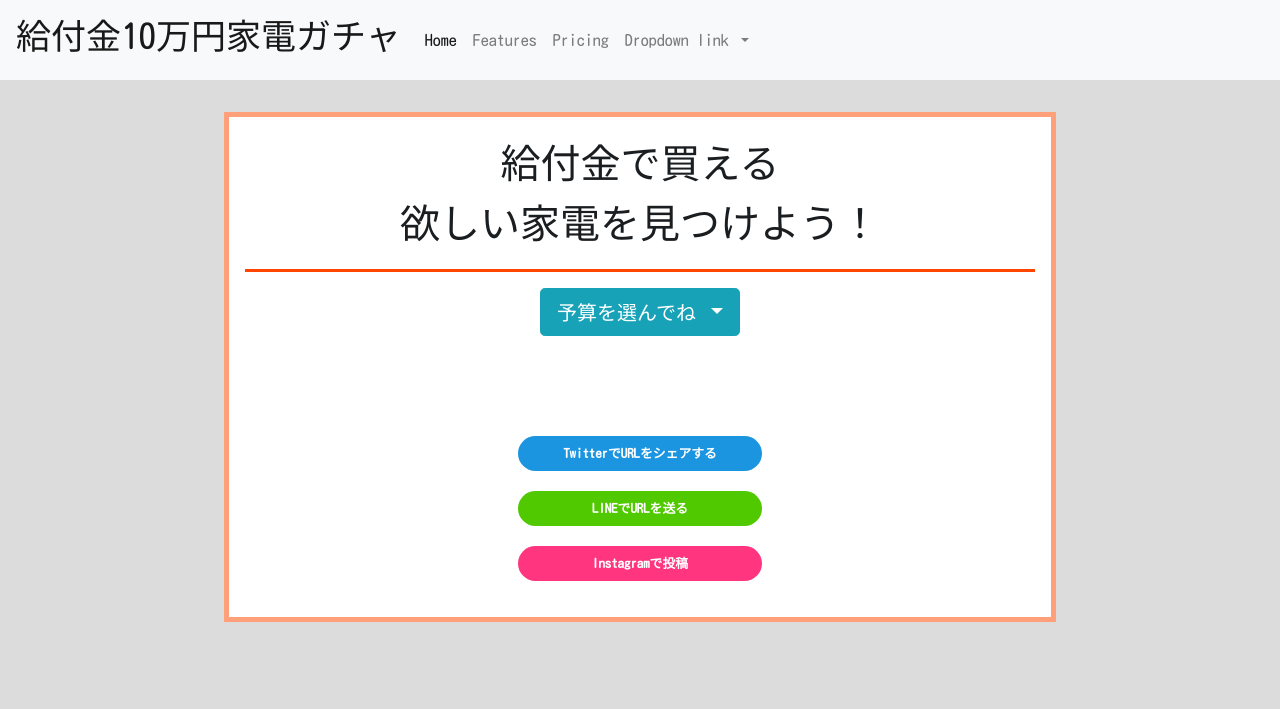
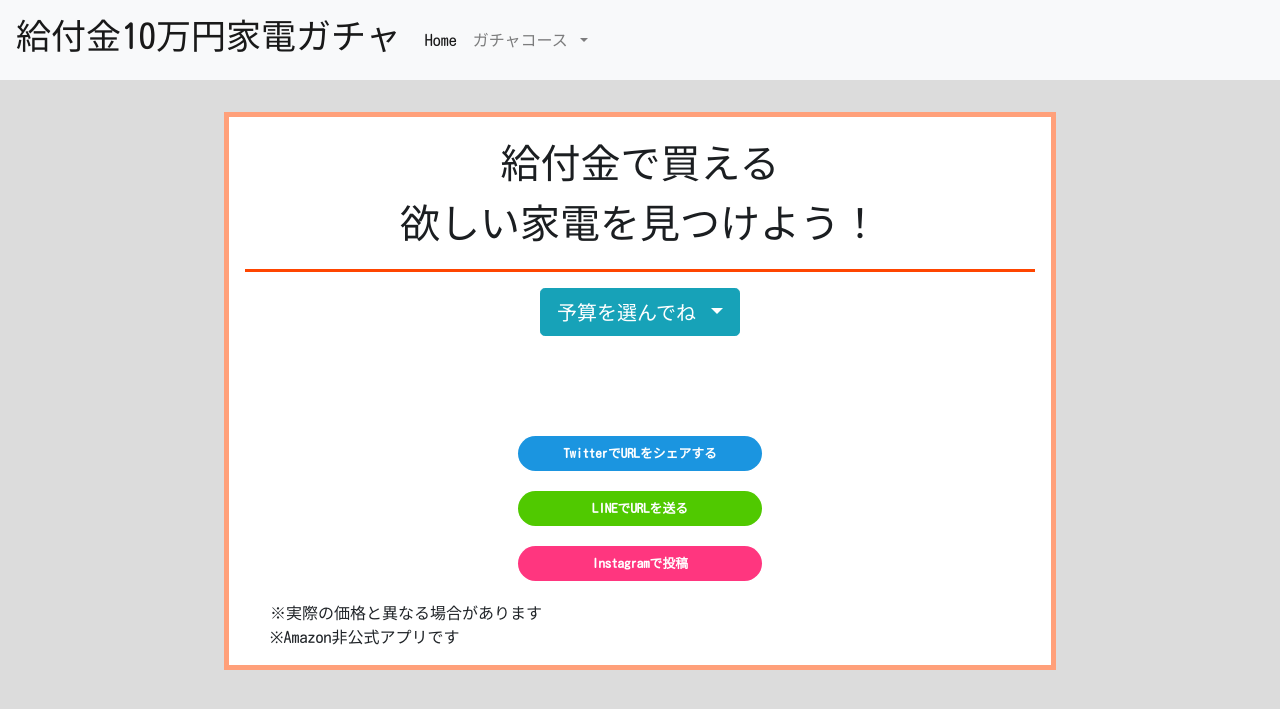
Before and after one commit to fuppappa/kadengacha, a Flask app: page / in a window 1280 px wide. Shown: the top 709 px of the page. Run offline with Flask 2, Linux system fonts and the light colour scheme; some libraries are stand-ins or nearby versions.

Commit message:
fix index.html

```diff
--- a/application_server/application/morison_server.py
+++ b/application_server/application/morison_server.py
@@ -9,7 +9,7 @@ def load():
     return render_template("loading.html")
 
 
-@app.route('/test2')
+@app.route('/take', methods=["GET"])
 def test2():
     user_budget = request.args.get('budget')
     products = []
@@ -82,7 +82,7 @@ def show_entries():
     return render_template("index.html")
 
 
-@app.route('/take', methods=['GET'])
+@app.route('/take2', methods=['GET'])
 def add_entry():
     products = []
     message = "あなたの買うべき物を探しました！" + "\n" + "\n"
--- a/application_server/application/templates/index.html
+++ b/application_server/application/templates/index.html
@@ -12,6 +12,8 @@
           integrity="sha384-Vkoo8x4CGsO3+Hhxv8T/Q5PaXtkKtu6ug5TOeNV6gBiFeWPGFN9MuhOf23Q9Ifjh" crossorigin="anonymous">
 
     <script src="http://ajax.googleapis.com/ajax/libs/jquery/1.11.1/jquery.min.js"></script>
+    <script data-ad-client="ca-pub-7835699171542570" async
+            src="https://pagead2.googlesyndication.com/pagead/js/adsbygoogle.js"></script>
     <link rel="stylesheet" href="{{ url_for("static", filename="style.css") }}">
     <link href="https://fonts.googleapis.com/css2?family=Kosugi+Maru&display=swap" rel="stylesheet">
 
@@ -34,21 +36,16 @@
             <li class="nav-item active">
                 <a class="nav-link" href="/">Home <span class="sr-only">(current)</span></a>
             </li>
-            <li class="nav-item">
-                <a class="nav-link" href="#">Features</a>
-            </li>
-            <li class="nav-item">
-                <a class="nav-link" href="#">Pricing</a>
-            </li>
             <li class="nav-item dropdown">
-                <a class="nav-link dropdown-toggle" href="#" id="navbarDropdownMenuLink" role="button"
+                <a class="nav-link dropdown-toggle" href="/" id="navbarDropdownMenuLink" role="button"
                    data-toggle="dropdown" aria-haspopup="true" aria-expanded="false">
-                    Dropdown link
+                    ガチャコース
                 </a>
                 <div class="dropdown-menu" aria-labelledby="navbarDropdownMenuLink">
-                    <a class="dropdown-item" href="#">Action</a>
-                    <a class="dropdown-item" href="#">Another action</a>
-                    <a class="dropdown-item" href="#">Something else here</a>
+                    <a class="dropdown-item" href="/take?budget=10000">１万円コース</a>
+                    <a class="dropdown-item" href="/take?budget=30000">３万円コース</a>
+                    <a class="dropdown-item" href="/take?budget=50000">５万円コース</a>
+                    <a class="dropdown-item" href="/take?budget=100000">１０万円コース</a>
                 </div>
             </li>
         </ul>
@@ -70,13 +67,13 @@
                     予算を選んでね
                 </button>
                 <div class="dropdown-menu">
-                    <a class="dropdown-item" href="/test2?budget=10000">１万円：ちょびっと</a>
+                    <a class="dropdown-item" href="/take?budget=10000">１万円：ちょびっと</a>
                     <div class="dropdown-divider"></div>
-                    <a class="dropdown-item" href="/test2?budget=30000">３万円：もう少し</a>
+                    <a class="dropdown-item" href="/take?budget=30000">３万円：もう少し</a>
                     <div class="dropdown-divider"></div>
-                    <a class="dropdown-item" href="/test2?budget=50000">５万円：半分行っちゃおう！</a>
+                    <a class="dropdown-item" href="/take?budget=50000">５万円：半分行っちゃおう！</a>
                     <div class="dropdown-divider"></div>
-                    <a class="dropdown-item" href="/test2?budget=100000">１０万円：全部行っちゃう！</a>
+                    <a class="dropdown-item" href="/take?budget=100000">１０万円：全部行っちゃう！</a>
                 </div>
             </div>
         </div>
@@ -104,8 +101,9 @@
                     <h2>残金 {{ budget }}円</h2>
                 </div>
             {% endif %}
+        </div>
 
-        </div>
+
         <p class="share_twitter_top"><a href="https://twitter.com/share?url=http://kadengacha.com&text=給付金で買うもの決めた！！">TwitterでURLをシェアする</a>
         </p>
         <p class="share_line"><a
@@ -113,8 +111,10 @@
         </p>
         <p class="share_instagram"><a href="https://share?url=http://kadengacha.com&text=給付金で買うもの決めた！！">Instagramで投稿</a>
         </p>
+        ※実際の価格と異なる場合があります<br>
+        ※Amazon非公式アプリです
+    </div>
 
-    </div>
 </div>
 
 
```
